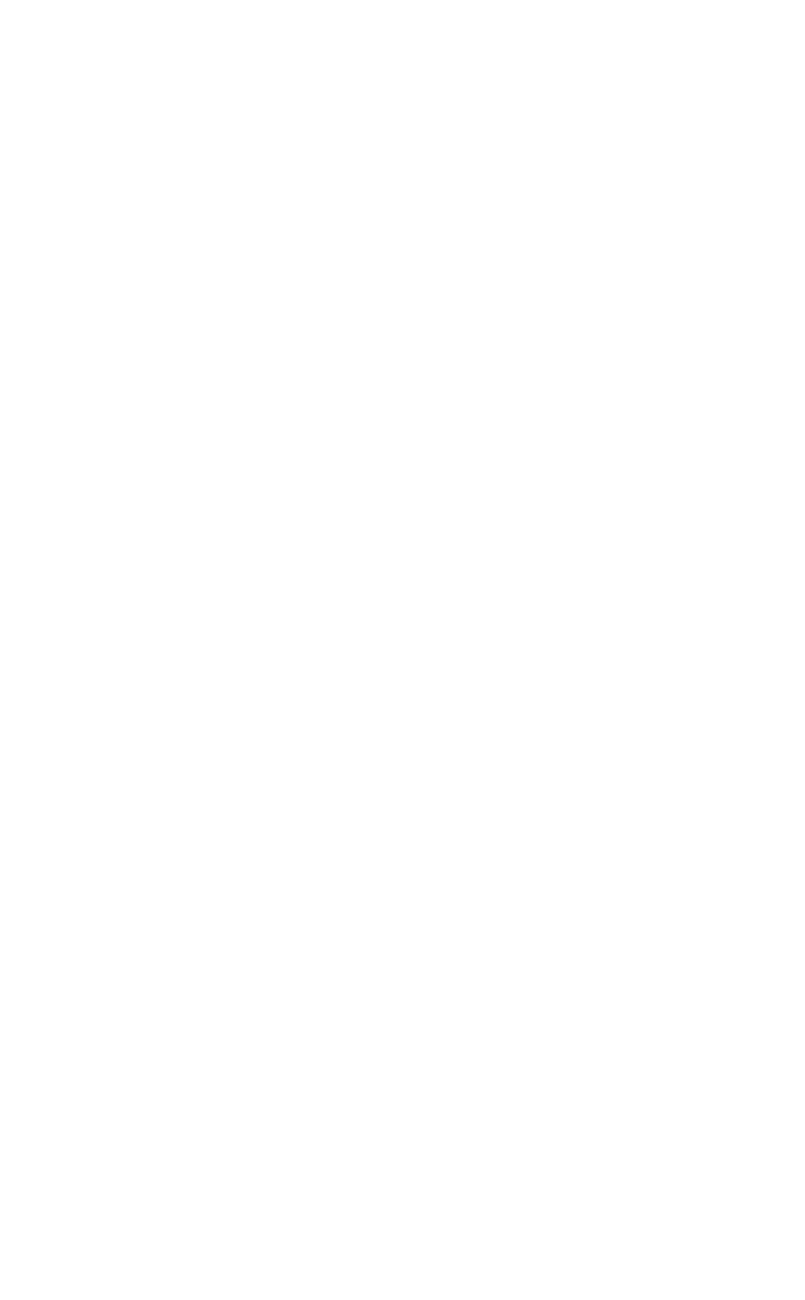
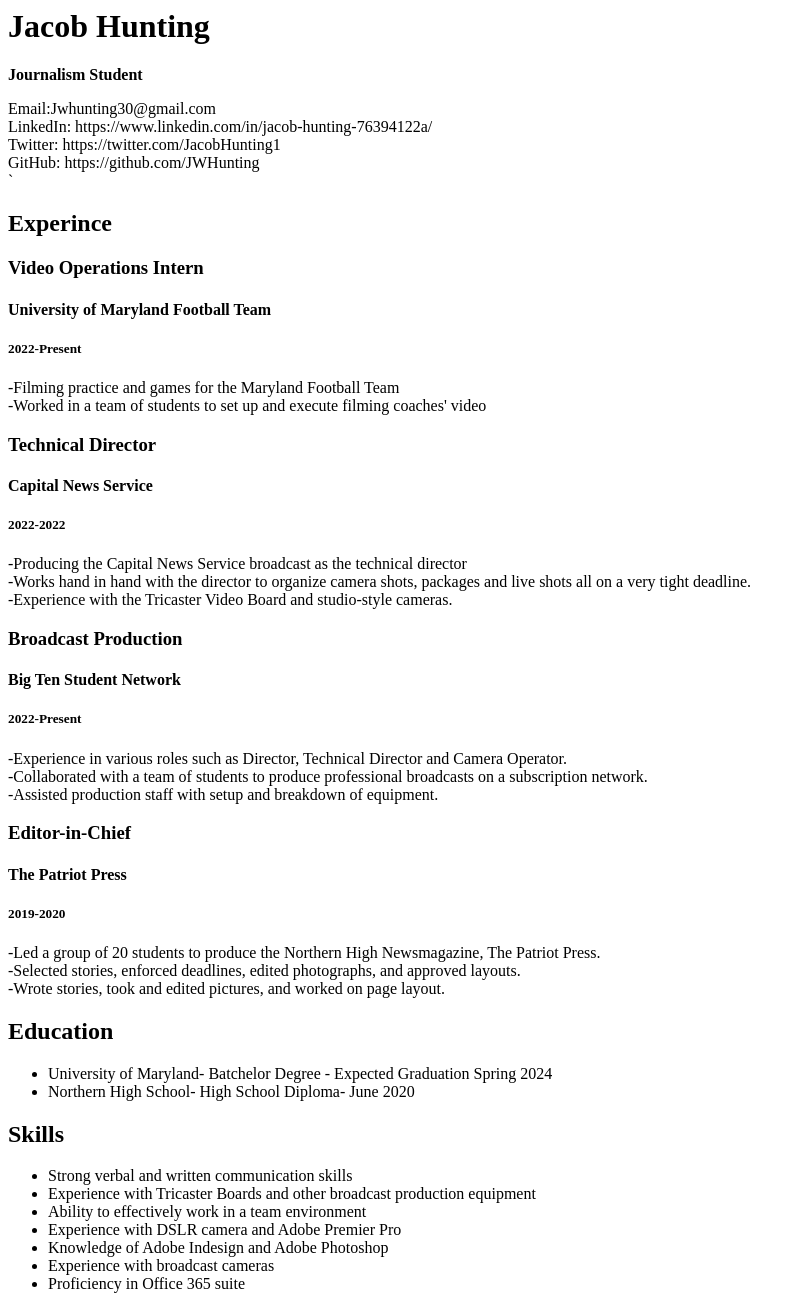
Before and after one commit to JWHunting/Jacob-Hunting-Jour352, a plain HTML site: page resume.html in a window 1280 px wide. Shown: the whole page, without its empty margins (0-805 px from the left). Before the commit the page ends 800 px from the top, so only its background shows below. Drawn offline with Linux system fonts and the light colour scheme.

Commit message:
Update resume.html

```diff
--- a/resume.html
+++ b/resume.html
@@ -2,7 +2,72 @@
   <head>
     <title>Jacob Hunting Resume</title>
   </head>
+
   <body>
+
+  <h1>Jacob Hunting</h1>
+
+      <p><strong>Journalism Student</strong></p>
+
+      <div id="Contact">
+      Email:Jwhunting30@gmail.com
+          <br>
+      LinkedIn: https://www.linkedin.com/in/jacob-hunting-76394122a/
+          <br>
+      Twitter: https://twitter.com/JacobHunting1
+          <br>
+      GitHub: https://github.com/JWHunting
+      </div>
+
+      `<h2>Experince</h2>
+
+            <h3>Video Operations Intern</h3>
+            <h4>University of Maryland Football Team</h4>
+            <h5>2022-Present</h5>
+            <p>-Filming practice and games for the Maryland Football Team <br>
+               -Worked in a team of students to set up and execute filming coaches' video
+            </p>
+
+            <h3>Technical Director</h3>
+            <h4>Capital News Service</h4>
+            <h5>2022-2022</h5>
+            <p> -Producing the Capital News Service broadcast as the technical director <br>
+                -Works hand in hand with the director to organize camera shots, packages and live shots all on a very tight deadline. <br>
+                -Experience with the Tricaster Video Board and studio-style cameras.
+            </p>
+
+            <h3>Broadcast Production</h3>
+            <h4>Big Ten Student Network</h4>
+            <h5>2022-Present</h5>
+            <p> -Experience in various roles such as Director, Technical Director and Camera Operator. <br>
+                -Collaborated with a team of students to produce professional broadcasts on a subscription network.<br>
+                -Assisted production staff with setup and breakdown of equipment.<br>
+            </p>
+
+            <h3>Editor-in-Chief</h3>
+            <h4>The Patriot Press</h4>
+            <h5>2019-2020</h5>
+            <p>-Led a group of 20 students to produce the Northern High Newsmagazine, The Patriot Press.<br>
+               -Selected stories, enforced deadlines, edited photographs, and approved layouts.<br>
+               -Wrote stories, took and edited pictures, and worked on page layout.<br>
+            </p>
+
+      <h2>Education</h2>
+      <ul>
+        <li>University of Maryland- Batchelor Degree - Expected Graduation Spring 2024</li>
+        <li> Northern High School- High School Diploma- June 2020 </li>
+      </ul>
+
+      <h2>Skills</h2>
+      <ul>
+        <li>Strong verbal and written communication skills</li>
+        <li>Experience with Tricaster Boards and other broadcast production equipment</li>
+        <li>Ability to effectively work in a team environment</li>
+        <li>Experience with DSLR camera and Adobe Premier Pro</li>
+        <li>Knowledge of Adobe Indesign and Adobe Photoshop</li>
+        <li>Experience with broadcast cameras </li>
+        <li>Proficiency in Office 365 suite</li>
+      </ul>
 
   </body>
 </html>
```
